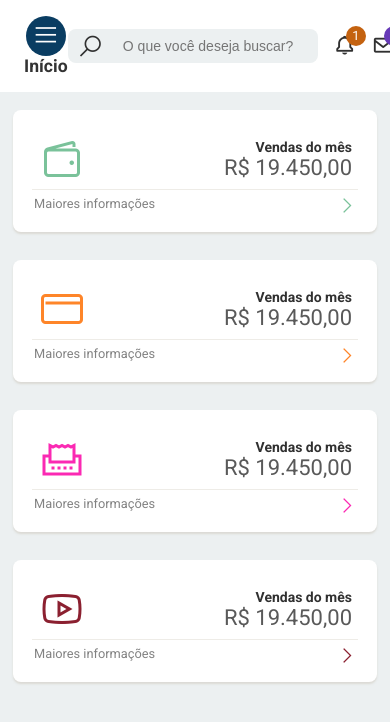
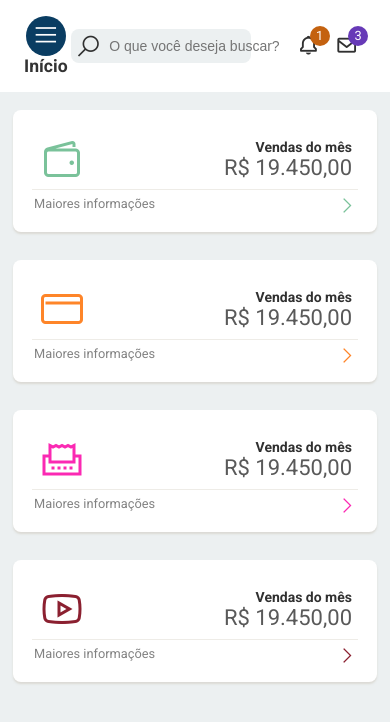
Before and after one commit to pablogeokar/nextjs-sc-dashboard, a Next.js app: page / in a window 390 px wide. Shown: the top 722 px of the page. Built offline with nearby package versions, Linux system fonts and the light colour scheme.

Commit message:
AJUSTES NA RESPONSIVIDADE

```diff
--- a/src/components/Content/styles.ts
+++ b/src/components/Content/styles.ts
@@ -24,7 +24,7 @@ export const Container = styled.div<IContentProps>`
   }
 
   @media only screen and (max-width: 768px) {
-    left: 0;
-    width: 100%;
+    left: ${props => props.isToggle ? '78px' : `0`};
+    width: ${props => props.isToggle ? 'calc(100% - 78px)' : `100%`};
   }
 `
--- a/src/components/Search/styles.ts
+++ b/src/components/Search/styles.ts
@@ -14,6 +14,7 @@ export const Container = styled.div`
     color: #303030;
     margin-left: 0;
     font-size: 26px;
+    cursor: pointer;
   }
 
   input{
@@ -23,4 +24,9 @@ export const Container = styled.div`
     color: #303030;
     background: transparent;
   }
+
+  @media only screen and (max-width: 768px) {
+    width: 180px;
+    margin-right: 30px;
+  }
   `
```
Also changed, not shown: src/components/Content/index.tsx (line endings or trailing spaces).
